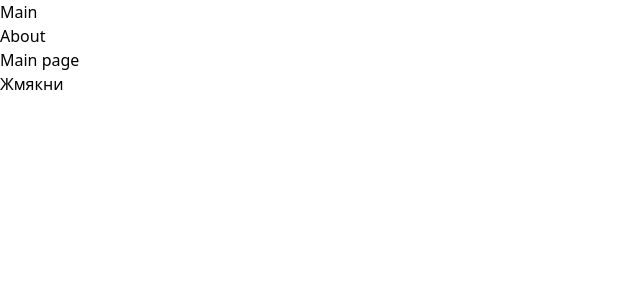
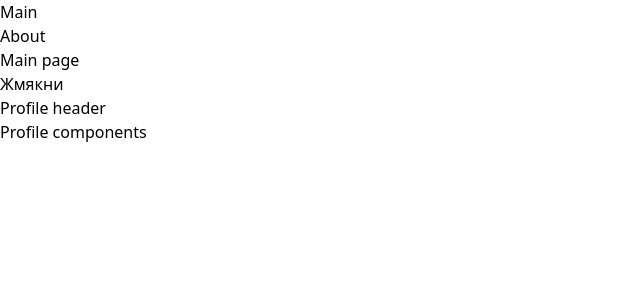
Before and after one commit to AlexburtT/start-nuxt, a Nuxt app: page / in a window 1280 px wide. Shown: the top 300 px of the page, without its empty margins (0-640 px from the left). Built offline with nearby package versions, Linux system fonts and the light colour scheme.

Commit message:
update components

```diff
--- a/app.vue
+++ b/app.vue
@@ -1,6 +1,8 @@
 <template>
 	<NuxtLayout>
 		<TheHeader />
-		<NuxtPage />
+		<main>
+			<NuxtPage />
+		</main>
 	</NuxtLayout>
 </template>
--- /dev/null
+++ b/components/Profile/Header/index.vue
@@ -0,0 +1,5 @@
+<template>
+	<div>
+		<h1>Profile header</h1>
+	</div>
+</template>
--- /dev/null
+++ b/components/Profile/index.vue
@@ -0,0 +1,6 @@
+<template>
+	<div>
+		<ProfileHeader />
+		<h1>Profile components</h1>
+	</div>
+</template>
--- a/components/TheHeader.vue
+++ b/components/TheHeader.vue
@@ -1,6 +1,6 @@
 <template>
 	<header class="bg-slate-700">
-		<ul class="flex-auto">
+		<ul class="flex gap-4">
 			<li>
 				<NuxtLink to='/'>Main</NuxtLink>
 			</li>
--- a/pages/index.vue
+++ b/pages/index.vue
@@ -2,5 +2,6 @@
 	<div>
 		<h1 class="text-3xl font-bold">Main page</h1>
 		<Button />
+		<Profile />
 	</div>
 </template>
```
